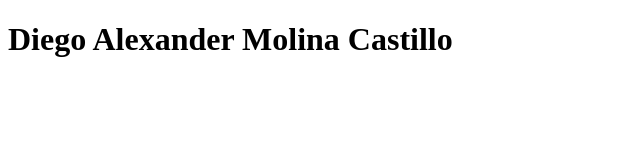
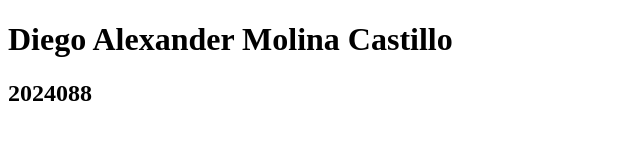
Before and after one commit to dmolina-2024088/Prueba1_IN5AM, a plain HTML site: page index.html in a window 1280 px wide. Shown: the whole page, without its empty margins (0-640 px from the left). Drawn offline with Linux system fonts and the light colour scheme.

Commit message:
Agregar carné en título 2

```diff
--- a/index.html
+++ b/index.html
@@ -7,5 +7,6 @@
 </head>
 <body>
     <h1>Diego Alexander Molina Castillo</h1>
+    <h2>2024088</h2>
 </body>
 </html>
```
